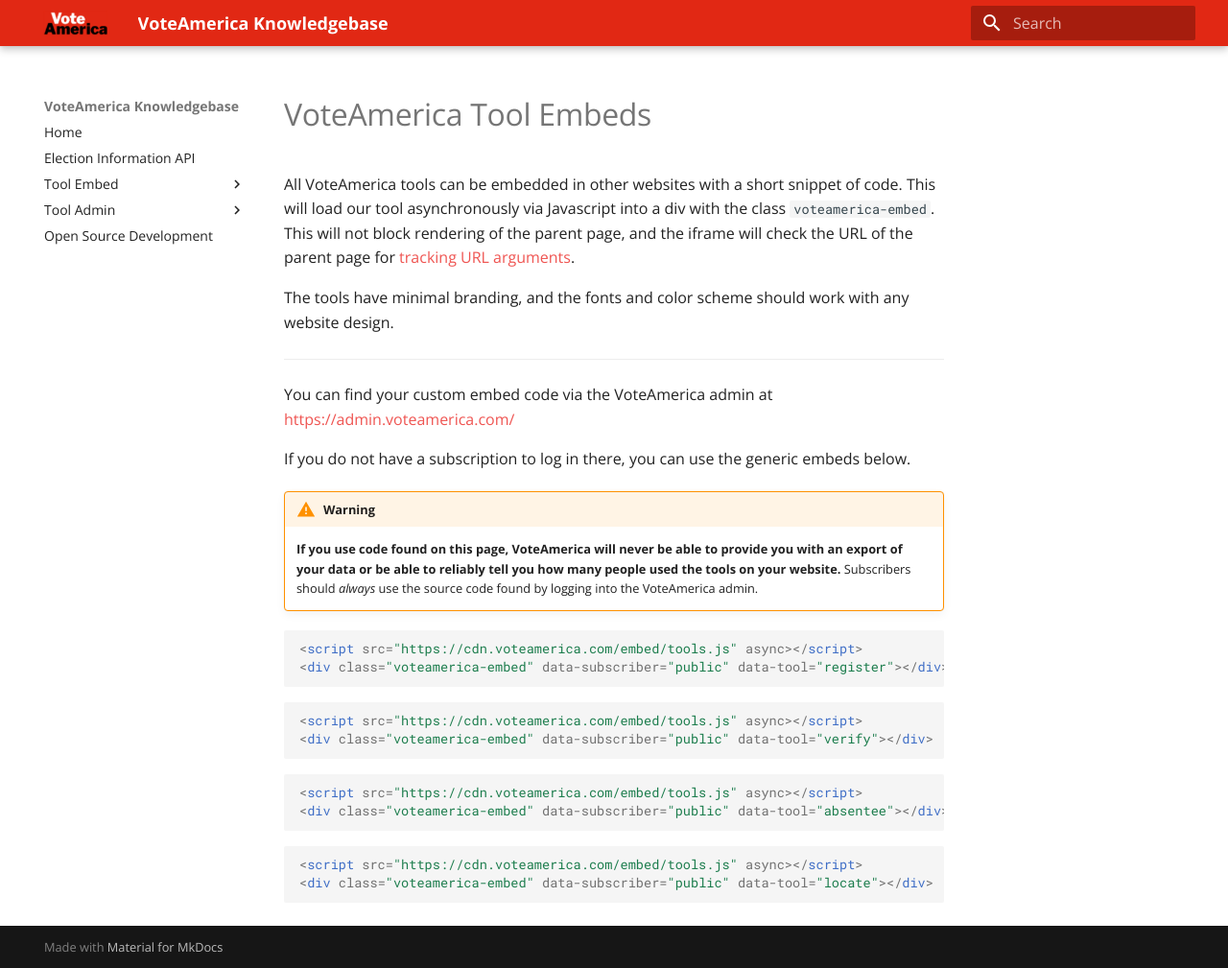
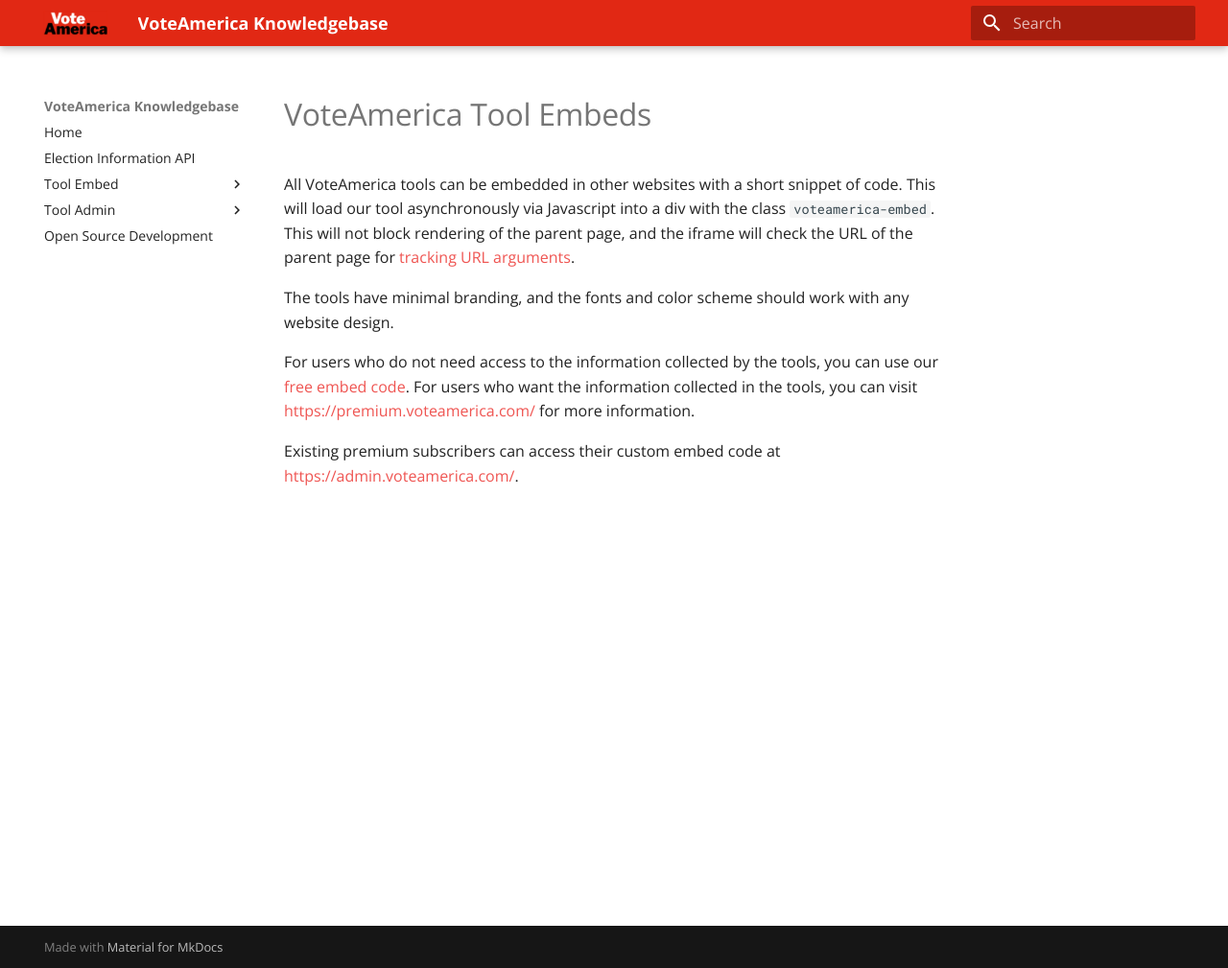
Before and after one commit to vote/turnout, an MkDocs documentation site: the page built from docs/turnout/embed/index.md, in a window 1280 px wide and 1009 px high. Shown: the whole window at 96% size. Built offline with MkDocs 1.6.1 and Material for MkDocs 9.7.7, drawn with Linux system fonts in a browser that asks for light colours.

Commit message:
Add free embed code to documentation (#220)
* Add free embed code to documentation

Adding a new page to the documentation that has free embed code in it.

* Be a bit more specific about what information is provided to subscribers

````diff
--- a/docs/mkdocs.yml
+++ b/docs/mkdocs.yml
@@ -5,6 +5,7 @@
     - 'Election Information API': '/api/'
     - 'Tool Embed':
         - 'Embed Codes': '/embed/'
+        - 'Free Embed Code': '/embed/free/'
         - 'Source Tracking': '/embed/tracking/'
         - 'WordPress': '/embed/wordpress/'
     - 'Tool Admin':
--- a/docs/turnout/embed/index.md
+++ b/docs/turnout/embed/index.md
@@ -4,37 +4,6 @@
 
 The tools have minimal branding, and the fonts and color scheme should work with any website design.
 
----
+For users who do not need access to the information collected by the tools, you can use our [free embed code](/embed/free/). For users who want the information collected in the tools, you can visit [https://premium.voteamerica.com/](https://premium.voteamerica.com/) for more information.
 
-You can find your custom embed code via the VoteAmerica admin at [https://admin.voteamerica.com/](https://admin.voteamerica.com/)
-
-If you do not have a subscription to log in there, you can use the generic embeds below.
-
-!!! warning
-    **If you use code found on this page, VoteAmerica will never be able to provide you with an export of your data or be able to reliably tell you how many people used the tools on your website.**
-    Subscribers should *always* use the source code found by logging into the VoteAmerica admin.
-
-```html
-<script src="https://cdn.voteamerica.com/embed/tools.js" async></script>
-<div class="voteamerica-embed" data-subscriber="public" data-tool="register"></div>
-```
-
-```html
-<script src="https://cdn.voteamerica.com/embed/tools.js" async></script>
-<div class="voteamerica-embed" data-subscriber="public" data-tool="verify"></div>
-```
-
-```html
-<script src="https://cdn.voteamerica.com/embed/tools.js" async></script>
-<div class="voteamerica-embed" data-subscriber="public" data-tool="absentee"></div>
-```
-
-```html
-<script src="https://cdn.voteamerica.com/embed/tools.js" async></script>
-<div class="voteamerica-embed" data-subscriber="public" data-tool="locate"></div>
-```
-
-<!-- ```html
-<script src="https://cdn.voteamerica.com/embed/tools.js" async></script>
-<div class="voteamerica-embed" data-subscriber="public" data-tool="leo"></div>
-``` -->
+Existing premium subscribers can access their custom embed code at [https://admin.voteamerica.com/](https://admin.voteamerica.com/).
````
Also changed, not shown: docs/turnout/embed/free.md (added, +45 -0 lines).
